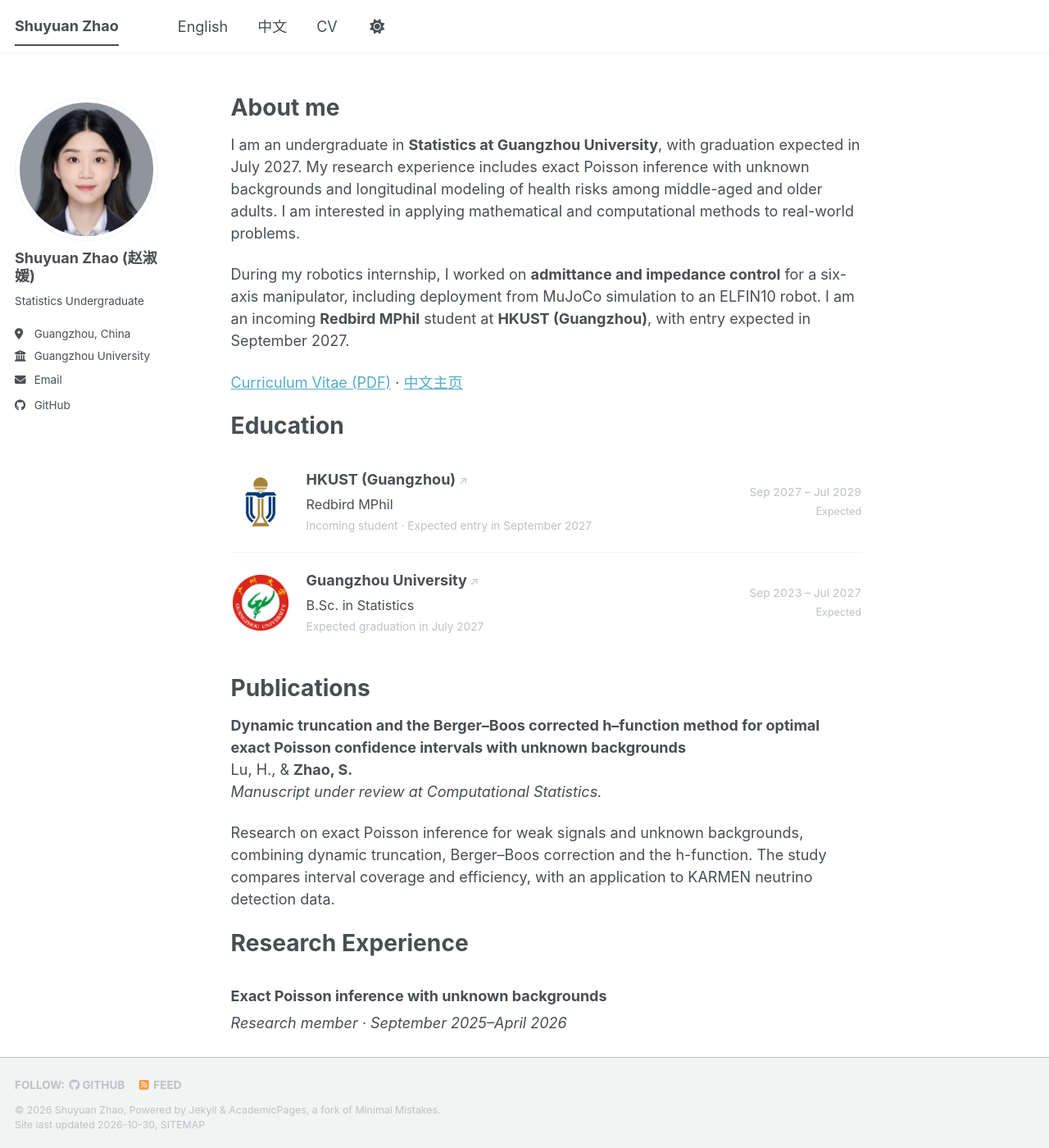
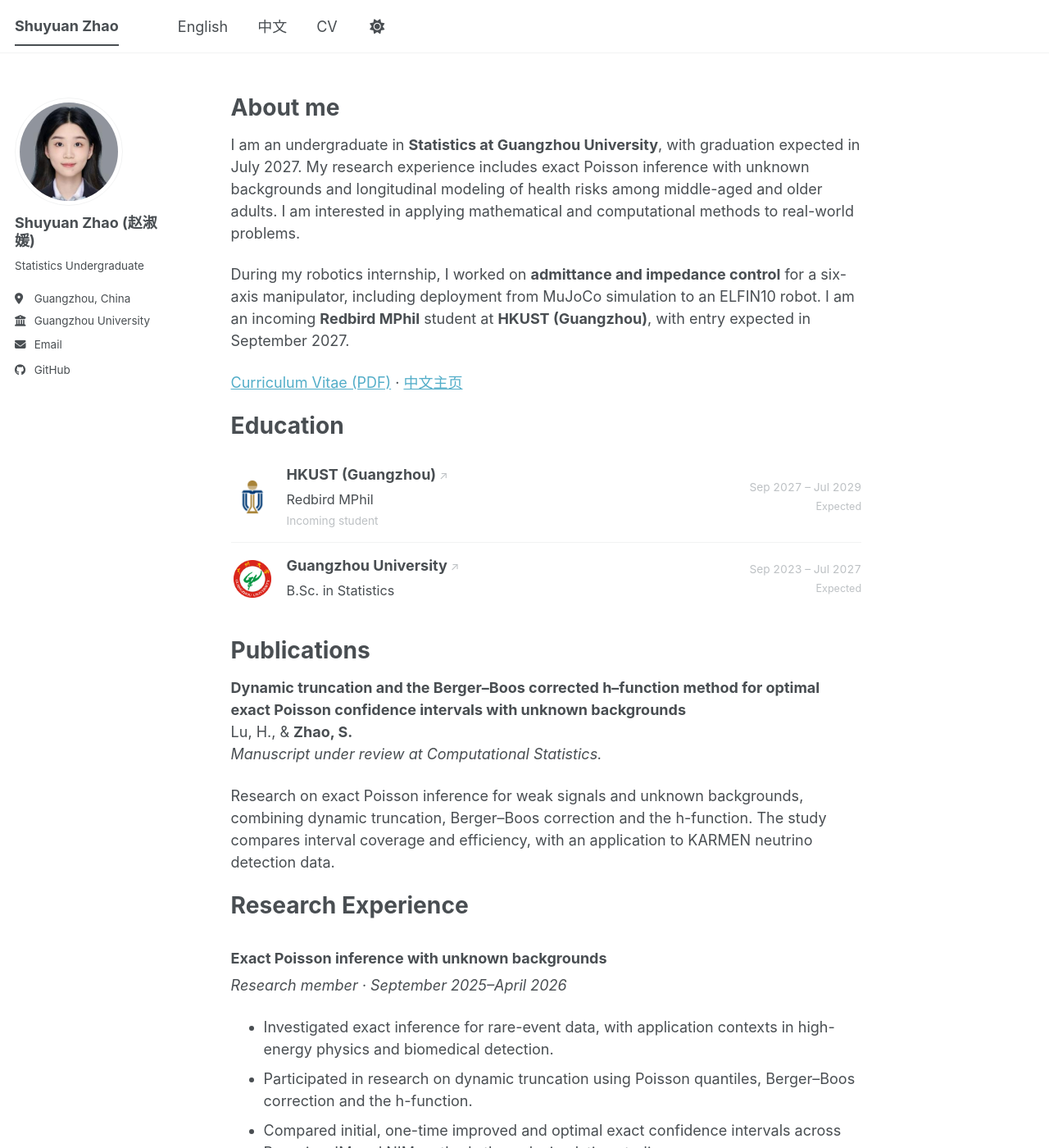
Before and after one commit to babyshark29666-droid/babyshark29666-droid.github.io, a Jekyll site: the page built from _pages/about.md, in a window 1280 px wide and 1400 px high. Shown: the whole window at 82% size. Built offline with Jekyll 4.4.1, drawn with Linux system fonts in a browser that asks for light colours; a script bundle is joined from its source files by our own code; a style sheet for code colours, icons or effects is not loaded.

Commit message:
Remove fixed footer and refine portrait and education sizing

```diff
--- a/_includes/head/custom.html
+++ b/_includes/head/custom.html
@@ -26,7 +26,7 @@
 
 <!-- Keep the supplied portrait circular in the Academic Pages sidebar. -->
 <style>
-  .author__avatar img { width: 175px; height: 175px; object-fit: cover; object-position: 50% 24%; }
-  @media (max-width: 924px) { .author__avatar img { width: 100px; height: 100px; } }
+  .author__avatar img { width: 132px; height: 132px; object-fit: cover; object-position: 50% 24%; }
+  @media (max-width: 924px) { .author__avatar img { width: 72px; height: 72px; } }
 </style>
 <link rel="stylesheet" href="{{ '/assets/css/education.css' | relative_url }}">
--- a/_layouts/default.html
+++ b/_layouts/default.html
@@ -18,12 +18,7 @@ layout: compress
 
     {{ content }}
 
-    <div class="page__footer">
-      <footer>
-        {% include footer/custom.html %}
-        {% include footer.html %}
-      </footer>
-    </div>
+    {% include footer/custom.html %}
 
     {% include scripts.html %}
 
--- a/_pages/about.md
+++ b/_pages/about.md
@@ -21,23 +21,22 @@ During my robotics internship, I worked on **admittance and impedance control**
 <div class="education-list">
   <div class="education-entry">
     <a class="education-logo" href="https://www.hkust-gz.edu.cn/" target="_blank" rel="noopener noreferrer" aria-label="Visit the HKUST Guangzhou website">
-      <img src="{{ '/images/universities/hkust-gz-logo.png' | relative_url }}" alt="HKUST Guangzhou logo" width="68" height="68" loading="lazy">
+      <img src="{{ '/images/universities/hkust-gz-logo.png' | relative_url }}" alt="HKUST Guangzhou logo" width="46" height="46" loading="lazy">
     </a>
     <div class="education-details">
       <h3 class="education-school"><a href="https://www.hkust-gz.edu.cn/" target="_blank" rel="noopener noreferrer">HKUST (Guangzhou)<span class="education-external" aria-hidden="true"> ↗</span></a></h3>
       <p class="education-degree">Redbird MPhil</p>
-      <p class="education-note">Incoming student · Expected entry in September 2027</p>
+      <p class="education-note">Incoming student</p>
     </div>
     <p class="education-dates">Sep 2027 – Jul 2029<br><span>Expected</span></p>
   </div>
   <div class="education-entry">
     <a class="education-logo" href="https://www.gzhu.edu.cn/" target="_blank" rel="noopener noreferrer" aria-label="Visit the Guangzhou University website">
-      <img src="{{ '/images/universities/gzhu-mark.png' | relative_url }}" alt="Guangzhou University emblem" width="68" height="68" loading="lazy">
+      <img src="{{ '/images/universities/gzhu-mark.png' | relative_url }}" alt="Guangzhou University emblem" width="46" height="46" loading="lazy">
     </a>
     <div class="education-details">
       <h3 class="education-school"><a href="https://www.gzhu.edu.cn/" target="_blank" rel="noopener noreferrer">Guangzhou University<span class="education-external" aria-hidden="true"> ↗</span></a></h3>
       <p class="education-degree">B.Sc. in Statistics</p>
-      <p class="education-note">Expected graduation in July 2027</p>
     </div>
     <p class="education-dates">Sep 2023 – Jul 2027<br><span>Expected</span></p>
   </div>
--- a/_sass/layout/_base.scss
+++ b/_sass/layout/_base.scss
@@ -16,7 +16,7 @@ body {
 
   margin: 0;
   padding: $masthead-height 0 0;
-  padding-bottom: 9em;
+  padding-bottom: 2rem;
   font-family: $global-font-family;
   line-height: 1.5;
 
--- a/assets/css/education.css
+++ b/assets/css/education.css
@@ -9,10 +9,10 @@
 
 .education-entry {
   display: grid;
-  grid-template-columns: 72px minmax(0, 1fr) 170px;
+  grid-template-columns: 52px minmax(0, 1fr) 160px;
   align-items: center;
-  gap: 20px;
-  padding: 20px 0;
+  gap: 16px;
+  padding: 14px 0;
   border-bottom: 1px solid var(--global-border-color, #f2f3f3);
 }
 
@@ -22,8 +22,8 @@
 
 .education-logo {
   display: flex;
-  width: 72px;
-  height: 72px;
+  width: 52px;
+  height: 52px;
   align-items: center;
   justify-content: center;
   border: 0;
@@ -31,8 +31,8 @@
 
 .page__content .education-logo img {
   display: block;
-  width: 68px;
-  height: 68px;
+  width: 46px;
+  height: 46px;
   margin: 0;
   object-fit: contain;
 }
@@ -92,21 +92,21 @@
 
 @media (max-width: 600px) {
   .education-entry {
-    grid-template-columns: 56px minmax(0, 1fr);
-    gap: 8px 16px;
-    padding: 18px 0;
+    grid-template-columns: 44px minmax(0, 1fr);
+    gap: 6px 14px;
+    padding: 14px 0;
   }
 
   .education-logo {
     grid-row: 1 / 3;
-    width: 56px;
-    height: 60px;
+    width: 44px;
+    height: 44px;
     align-self: start;
   }
 
   .page__content .education-logo img {
-    width: 52px;
-    height: 52px;
+    width: 40px;
+    height: 40px;
   }
 
   .page__content .education-dates {
--- a/assets/js/_main.js
+++ b/assets/js/_main.js
@@ -153,22 +153,6 @@ $(document).ready(function () {
   // Enable the theme toggle
   $('#theme-toggle').on('click', toggleTheme);
 
-  // Enable the sticky footer
-  var bumpIt = function () {
-    $("body").css("padding-bottom", "0");
-    $("body").css("margin-bottom", $(".page__footer").outerHeight(true));
-  }
-  $(window).resize(function () {
-    didResize = true;
-  });
-  setInterval(function () {
-    if (didResize) {
-      didResize = false;
-      bumpIt();
-    }}, 250);
-  var didResize = false;
-  bumpIt();
-
   // Follow menu drop down
   $(".author__urls-wrapper button").on("click", function () {
     $(".author__urls").fadeToggle("fast", function () { });
```
Also changed, not shown: _pages/about-zh.md (+3 -4 lines).
